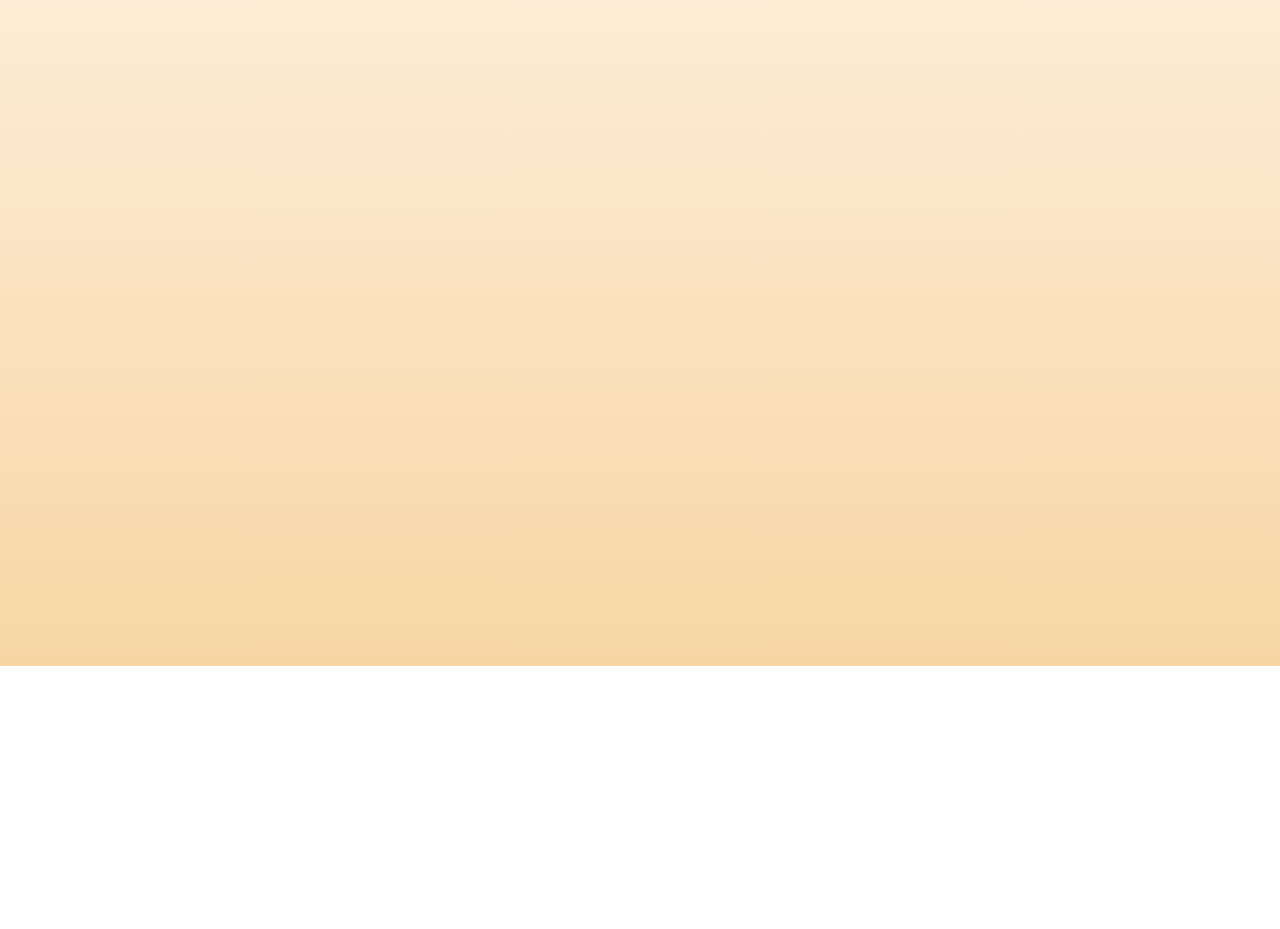
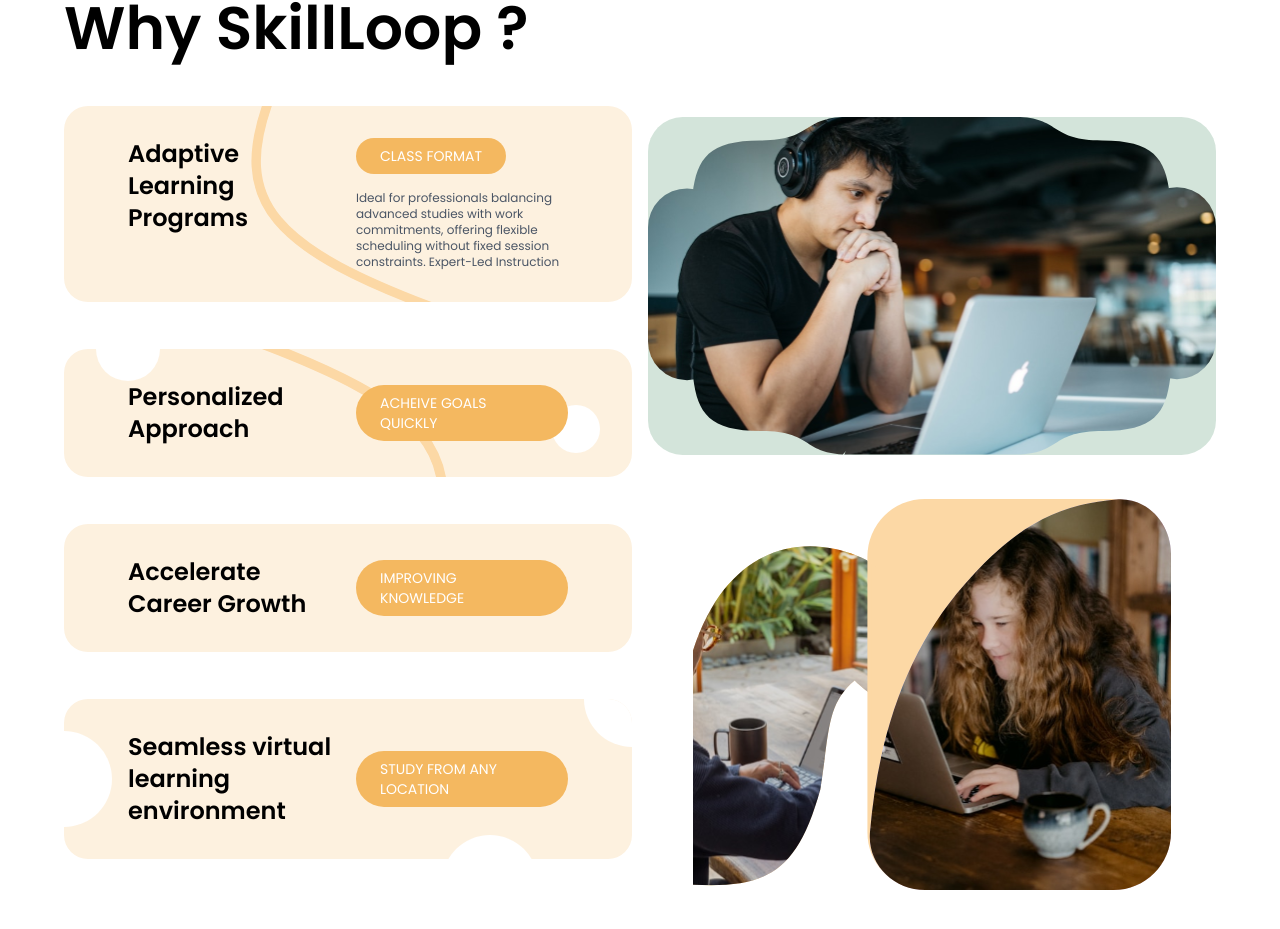
Before and after one commit to Code-X-Novas/Skill-Loop, a React (Vite) app: page / in a window 1280 px wide. Shown: the part 1529-2458 px from the top of the page. Before the commit the page ends 2195 px from the top, so only its background shows below. Built offline with nearby package versions, Linux system fonts and the light colour scheme.

Commit message:
feat: Why SkillLoop section

```diff
--- a/src/components/Info.jsx
+++ b/src/components/Info.jsx
@@ -1,12 +1,12 @@
 function Info() {
   return (
-    <section className='grid grid-cols-2 space-x-4 p-16'>
+    <section className='grid grid-cols-2 space-x-4 pt-16 px-16'>
         <div className='flex flex-col items-center justify-start gap-2 w-full'>
             <h1 className="text-6xl font-semibold leading-tight w-full">About Us</h1>
             <p className='text-xl text-gray-600'>
             At SkillLoop, we believe that education should be practical, engaging, and directly connected to real-world opportunities. As a modern EdTech platform, our mission is to empower students by bridging the gap between learning and career growth.
             </p>
-            <img src='/about_us.gif' alt='About Us' className='h-1/2 mt-4' />
+            <img src='/about_us.gif' alt='About Us' className='w-full max-w-xl h-auto mt-4' />
         </div>
         <div className='flex flex-col items-center justify-start gap-2 w-full'>
             <h1 className="text-6xl font-semibold leading-tight w-full text-right">Our Advantages</h1>
--- a/src/components/WhySkillLoop.jsx
+++ b/src/components/WhySkillLoop.jsx
@@ -1,7 +1,53 @@
 function WhySkillLoop() {
   return (
-    <section className="min-h-screen bg-gradient-to-b from-[#FDF1DF] to-[#F8D6A4] p-16">
-        <h1 className="text-6xl font-semibold text-center mb-8">Why SkillLoop?</h1>
+    <section className="min-h-screen p-16">
+        <h1 className="text-6xl font-semibold text-left mb-8">Why SkillLoop ?</h1>
+        <div className="grid grid-cols-2 gap-4">
+            <div className="flex flex-col justify-around">
+                <div className="bg-[#FDF1DF] rounded-3xl px-16 py-8 mb-4 overflow-hidden grid grid-cols-2 gap-4 relative">
+                    <img src="/vector_1.svg" alt="design" className="absolute h-full w-full object-contain" />
+                    <p className="text-2xl font-semibold z-10">Adaptive Learning Programs</p>
+                    <div className="flex flex-col items-start justify-center gap-4 z-10">
+                        <p className="text-sm uppercase text-white px-6 py-2 bg-[#F4B860] rounded-full z-10">Class Format</p>
+                        <p className="text-xs text-gray-600 z-10">Ideal for professionals balancing advanced studies with work commitments, offering flexible scheduling without fixed session constraints. Expert-Led Instruction</p>
+                    </div>
+                </div>
+
+                <div className="bg-[#FDF1DF] rounded-3xl px-16 py-8 mb-4 overflow-hidden grid grid-cols-2 gap-4 relative">
+                    <img src="/vector_2.svg" alt="design" className="absolute h-full w-full object-contain" />
+                    <span className="absolute h-16 w-16 bg-white top-0 left-0 rounded-full transform translate-x-8 -translate-y-1/2"></span>
+                    <span className="absolute h-12 w-12 bg-white bottom-0 right-0 rounded-full transform -translate-x-8  -translate-y-6"></span>
+                    <p className="text-2xl font-semibold z-10">Personalized Approach</p>
+                    <div className="flex flex-col items-start justify-center gap-4 z-10">
+                        <p className="text-sm uppercase text-white px-6 py-2 bg-[#F4B860] rounded-full z-10">Acheive goals quickly</p>
+                    </div>
+                </div>
+
+                <div className="bg-[#FDF1DF] rounded-3xl px-16 py-8 mb-4 overflow-hidden grid grid-cols-2 gap-4">
+                    <p className="text-2xl font-semibold">Accelerate Career Growth</p>
+                    <div className="flex flex-col items-start justify-center gap-4">
+                        <p className="text-sm uppercase text-white px-6 py-2 bg-[#F4B860] rounded-full">Improving Knowledge</p>
+                    </div>
+                </div>
+
+                <div className="bg-[#FDF1DF] rounded-3xl px-16 py-8 mb-4  overflow-hidden grid grid-cols-2 gap-4 relative">
+                    <span className="absolute h-24 w-24 bg-white top-1/2 left-0 rounded-full transform -translate-x-1/2 -translate-y-1/2"></span>
+                    <span className="absolute h-24 w-24 bg-white top-0 right-0 rounded-full transform translate-x-1/2 -translate-y-1/2"></span>
+                    <span className="absolute h-24 w-24 bg-white bottom-0 right-1/4 rounded-full transform translate-x-1/2 translate-y-3/4"></span>
+                    <p className="text-2xl font-semibold">Seamless virtual learning environment</p>
+                    <div className="flex flex-col items-start justify-center gap-4">
+                        <p className="text-sm uppercase text-white px-6 py-2 bg-[#F4B860] rounded-full">STUDY FROM ANY LOCATION</p>
+
+                    </div>
+                </div>
+
+            </div>
+            <div className="grid grid-rows-2 max-h-screen gap-4">
+                <img src="/why_img_1.svg" alt="Why SkillLoop" className="w-full h-full object-contain" />
+                <img src="/why_img_2.svg" alt="Why SkillLoop" className="w-full h-full object-contain" />
+            </div>
+        </div>
+
     </section>
   )
 }
```
Also changed, not shown: public/vector_1.svg (added), public/vector_2.svg (added).
